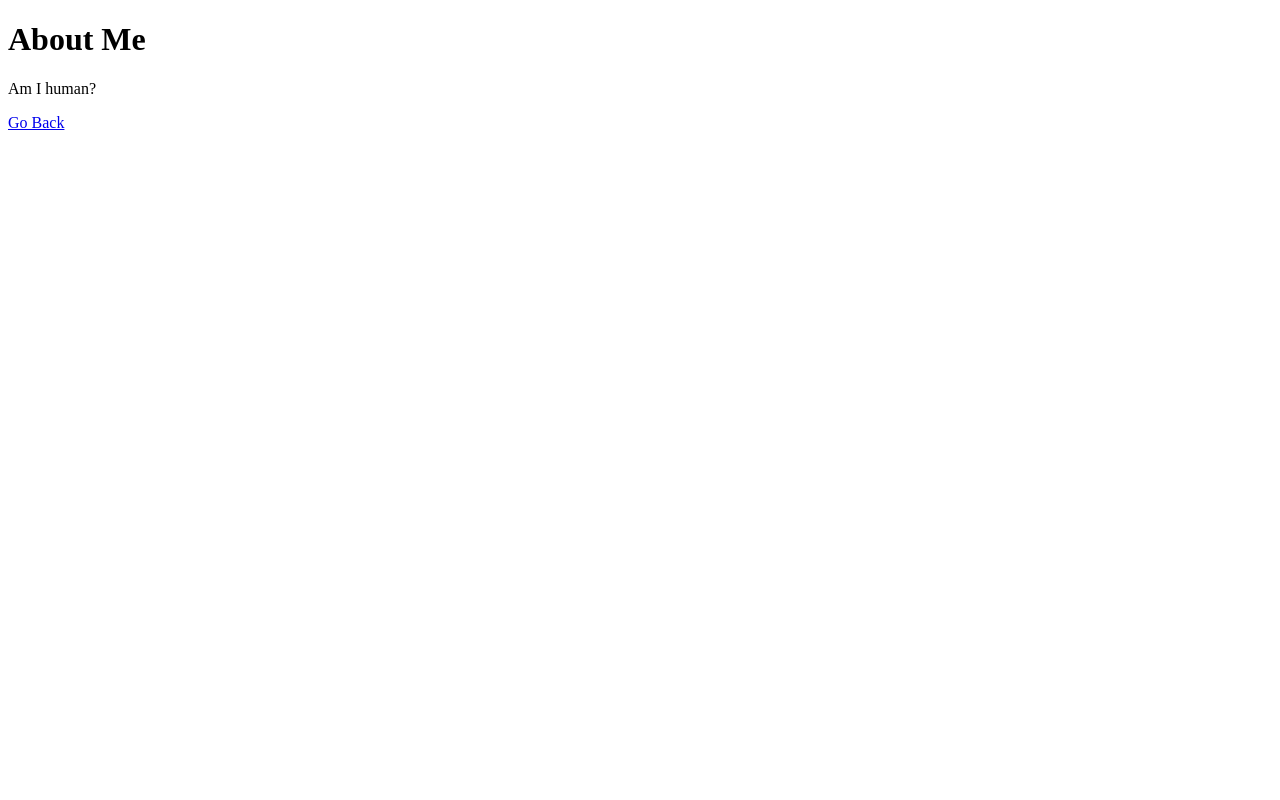
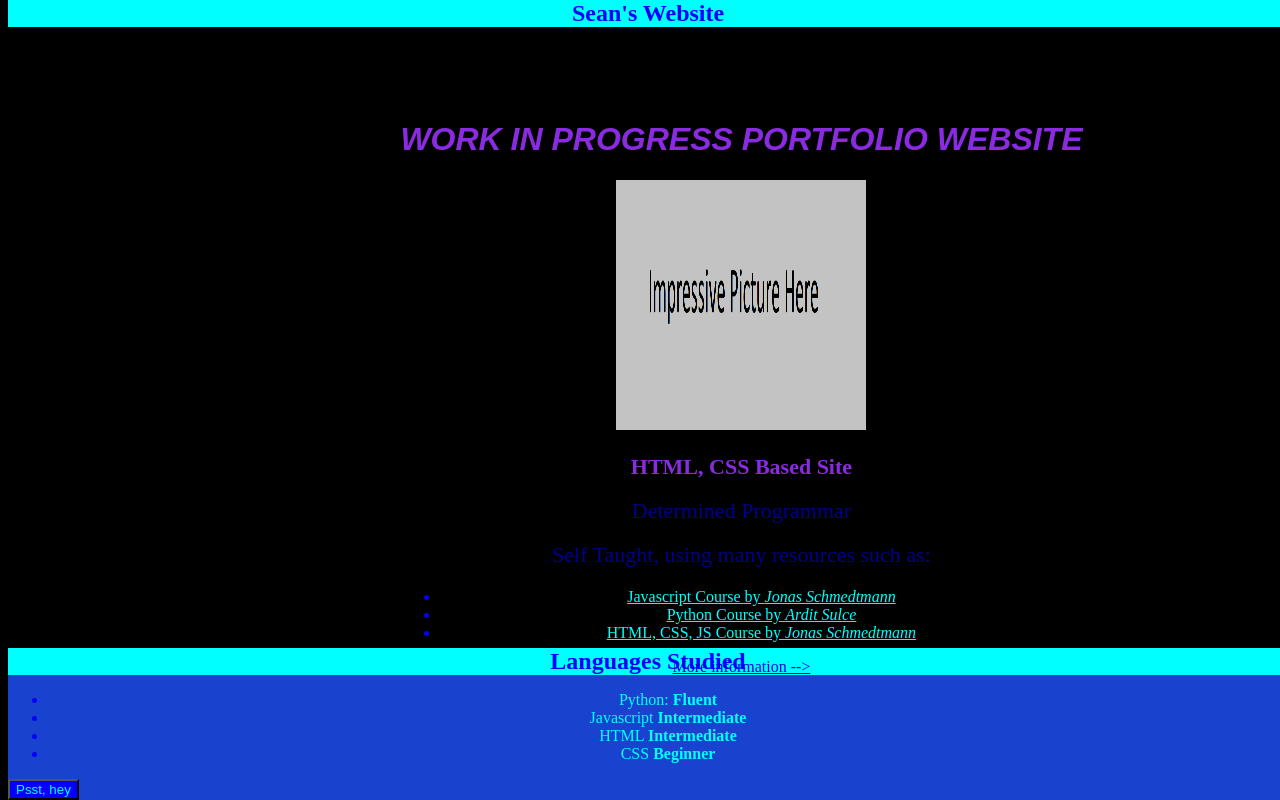
Before and after one commit to Sat727/test-site2, a plain HTML site: page index.html in a window 1280 px wide. Drawn offline with Linux system fonts and the light colour scheme.

Commit message:
Overhaul
Better

```diff
--- a/index.html
+++ b/index.html
@@ -2,12 +2,38 @@
 <html lang="en">
 <head>
     <meta charset="UTF-8">
+    <meta http-equiv="X-UA-Compatible" content="IE=edge">
     <meta name="viewport" content="width=device-width, initial-scale=1.0">
-    <title>About me</title>
+    <link rel="stylesheet" href="style.css">
+    <title>Document</title>
 </head>
 <body>
-    <h1>About Me</h1>
-    <p>Am I human?</p>
-    <a href="chickens.html">Go Back</a>
+    <div id="top">
+        <h2>Sean's Website</h2>
+    </div>
+    <div id="info">
+    <h1>Work In Progress Portfolio Website</h1>
+    <img height="250" width="250" src="/pics/impressive.png">
+    <p><b>HTML, CSS Based Site</b></p>
+    <p>Determined Programmar</p>
+    <p>Self Taught, using many resources such as:</p>
+    <ul class="resources">
+        <li><a href="https://www.udemy.com/course/the-complete-javascript-course/">Javascript Course by <i>Jonas Schmedtmann</i></a></li>
+        <li><a href="https://www.udemy.com/course/the-python-mega-course/">Python Course by <i>Ardit Sulce</i></a></li>
+        <li><a href="https://www.udemy.com/course/design-and-develop-a-killer-website-with-html5-and-css3/">HTML, CSS, JS Course by <i>Jonas Schmedtmann</i></a></li>
+    </ul>
+    <a href="https://www.wikipedia.com"> More information --></a>
+    </div>
+    <div id="footer">
+    <h2><b>Languages Studied</b></h2>
+    <ul class="pp">
+        <li>Python: <b>Fluent</b></li>
+        <li>Javascript <b>Intermediate</b></li>
+        <li>HTML <b>Intermediate</b></li>
+        <li>CSS <b>Beginner</b></li>
+
+        </ul>
+    <button>Psst, hey</button>
+    </div>
 </body>
 </html>
--- /dev/null
+++ b/style.css
@@ -0,0 +1,75 @@
+body {
+    background-color: black;
+}
+#footer {
+    background-color: rgb(25, 67, 206);
+    position: fixed;
+    bottom: 0;
+    width: 100%;
+}
+#info{
+    text-align: center;
+    position:fixed;
+  z-index: 15;
+  top: 25%;
+  left: 43%;
+  margin: -100px 0 0 -150px;
+}
+#top {
+    position: fixed;
+    top: 0;
+    position: fixed;
+    width: 100%;
+}
+h1 {
+    color:blueviolet;
+    font-family: sans-serif;
+    text-transform: uppercase;
+    font-style: italic;
+}
+img {
+    border: 1px;
+    border-color: blue;
+}
+::selection {
+    color: aqua;
+    background-color: blue;
+}
+h2 {
+    background-color: aqua;
+    margin: 0;
+    color: blue;
+    text-align: center;
+}
+p {
+    color: darkblue;
+    font-size: 22px;
+    line-height: 1;
+}
+p b {
+    color: blueviolet;
+}
+p:hover {
+    color: crimson;
+}
+::marker {
+    color: blue;
+}
+ul.pp{
+    text-align: center;
+    color: aqua;
+}
+.resources a {
+    color: cyan;
+}
+.resources a:hover {
+    color: red;
+}
+button{
+    background-color: blue;
+    color: aqua;
+}
+/* a:hover {
+    color: rgb(160, 14, 116);
+    background-color: black;
+} */
```
Also changed, not shown: chickens.html (deleted, +0 -62 lines), pics/impressive.png (added), test.png (deleted), 1 other file.
